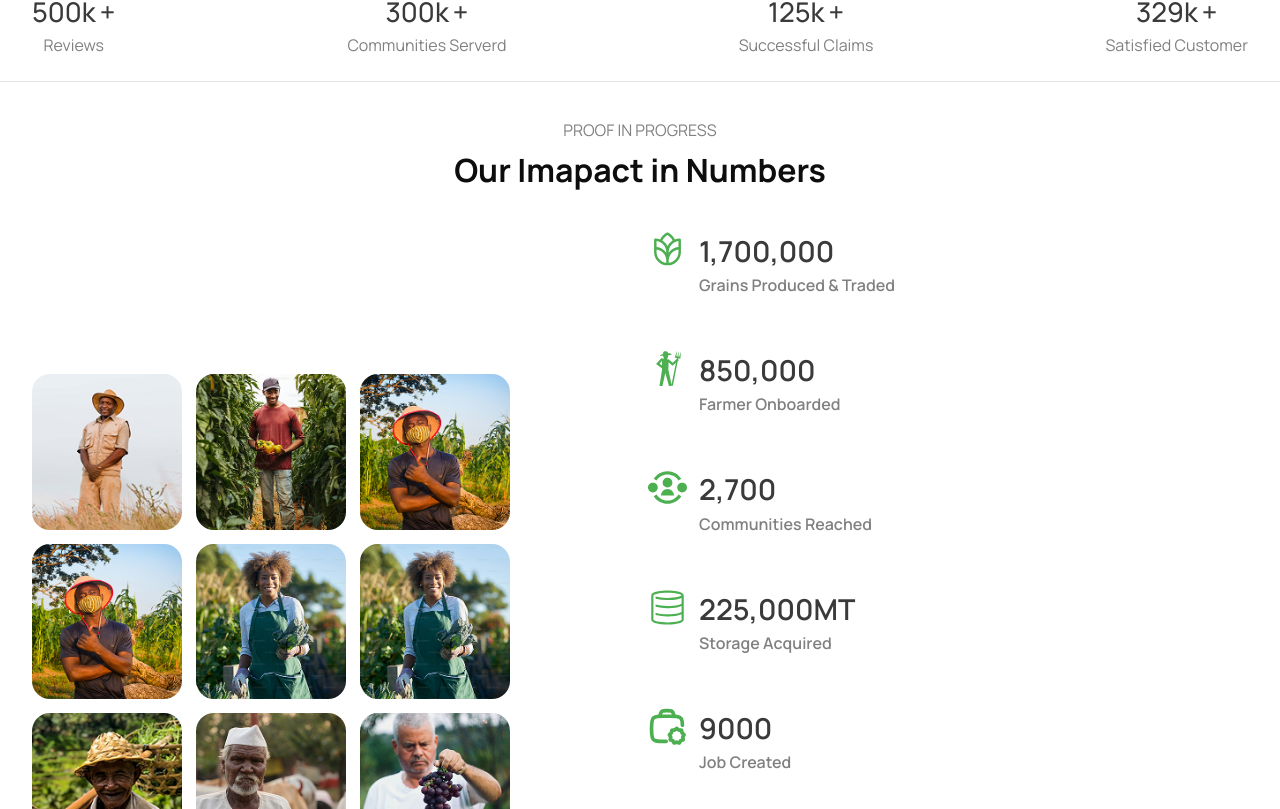
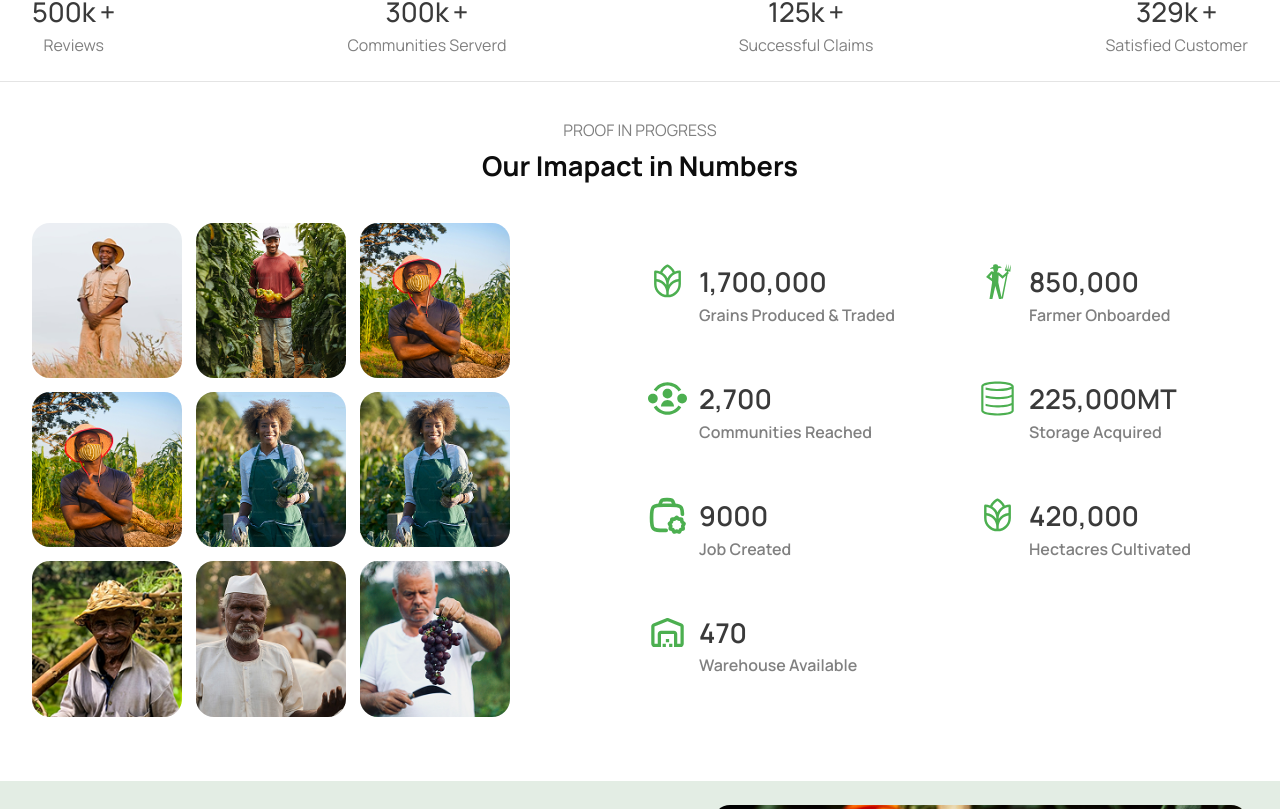
Before and after one commit to Olorunwa-web/AgriNex-app, a React (Vite) app: page / in a window 1280 px wide. Shown: the part 2171-2980 px from the top of the page. Built offline with nearby package versions, Linux system fonts and the light colour scheme.

Commit message:
first commit

```diff
--- a/src/components/Imapct.jsx
+++ b/src/components/Imapct.jsx
@@ -9,8 +9,8 @@ const Imapct = () => {
         <>
             <section className = 'my-9'>
                 <section className = 'container mx-auto px-4 md:px-8'>
-                  <p className = 'text-center font-normal text-[#808080] text-[1rem] md:text-[1rem]  mb-1'>PROOF IN PROGRESS</p>
-                  <h1 className = 'text-center text-[1.4rem] md:text-[1.7rem] lg:text-[2rem] font-bold mb-4 text-[#0D0D0D]'>Our Imapact in Numbers</h1>
+                  <p className = 'text-center font-normal text-[#808080] text-base mb-1'>PROOF IN PROGRESS</p>
+                  <h1 className = 'text-center text-[1.4rem] md:text-[1.7rem] lg:text-[1.7rem] font-bold mb-4 text-[#0D0D0D]'>Our Imapact in Numbers</h1>
                     <section className = 'flex flex-col lg:flex-row md:gap-y-9 lg:gap-4  gap-y-7 justify-between items-center my-9'>
                         <div className = 'lg:w-1/2 w-full  '>
                             <div className = 'w-full flex justify-center lg:justify-start flex-wrap gap-x-[10px] gap-y-[10px] md:gap-x-[14px] md:gap-y-[14px]'>
@@ -29,15 +29,15 @@ const Imapct = () => {
                               <div className = 'w-full flex flex-wrap  md:justify-between gap-y-7 lg:gap-x-5 lg:gap-y-5 xl:gap-x-7 xl:gap-y-13 '>
                                {impacts.map((imp) => {
                                    return (
-                                       <div key = {imp.id} className = 'w-full md:justify-start md:w-[40%] lg:w-[46%] xl:w-[48%] flex gap-3' >
+                                       <div key = {imp.id} className = 'w-full md:justify-start  md:w-[40%] lg:w-[46%] xl:w-[45%] flex gap-3' >
                                            <div>
                                              <div className = 'w-[39px]'>
                                                 <img src= {imp.image} alt="" className = 'w-full'/>
                                              </div>
                                            </div>
                                            <div className = 'flex flex-col'>
-                                               <h1 className = 'font-semibold text-[1.4rem] md:text-[1.8rem] text-[#3A3A3A] '>{imp.number}</h1>
-                                               <p className = 'font-semibold text-[1rem] text-[#808080] '>{imp.board}</p>
+                                               <h1 className = 'font-semibold text-[1.3rem] md:text-[1.7rem] text-[#3A3A3A] '>{imp.number}</h1>
+                                               <p className = 'font-semibold text-base text-[#808080] '>{imp.board}</p>
                                            </div>
                                        </div>
                                    )
```
